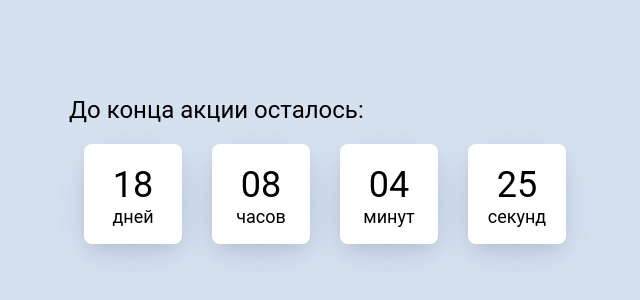
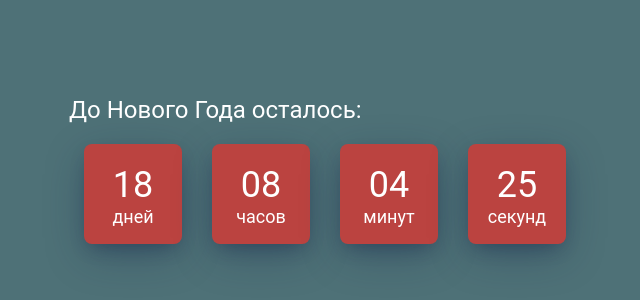
Before and after one commit to Leningram/SmallProjects, a plain HTML site: page index.html in a window 1280 px wide. Shown: the part 74-374 px from the top of the page, without its empty margins (315-955 px from the left). Drawn offline with Linux system fonts and the light colour scheme.

Commit message:
stylized to NewYear

```diff
--- a/css/style.css
+++ b/css/style.css
@@ -7,7 +7,8 @@ sans-serif;
 }
 
 body {
-    background: #D6E1F0;
+    color: white;
+    background: #4E7177;
 }
 
 .timer__block {
@@ -20,7 +21,6 @@ body {
     font-weight: normal;
     font-size: 24px;
     line-height: 28px;
-    color: #000000;
 }
 
 .timer__block-clock {
@@ -37,9 +37,9 @@ body {
     height: 100px;
     left: 578px;
     top: 217px;
-    background: #FFFFFF;
-    box-shadow: 0px 8px 18px -6px rgba(24, 39, 75, 0.12),
-    0px 12px 42px -4px rgba(24, 39, 75, 0.12);
+    background: #BB4340;
+    box-shadow: 0px 8px 18px -6px rgba(24, 39, 75, 0.4),
+    0px 12px 42px -4px rgba(24, 39, 75, 0.4);
     border-radius: 8px;
     font-style: normal;
     font-weight: normal;
--- a/index.html
+++ b/index.html
@@ -8,7 +8,7 @@
   </head>
   <body>
     <div class="timer__block">
-      <div class="timer__block-title">До конца акции осталось:</div>
+      <div class="timer__block-title">До Нового Года осталось:</div>
       <div class="timer__block-clock">
         <div class="timer__block-card">
           <span id="days">11</span>
--- a/js/script.js
+++ b/js/script.js
@@ -1,4 +1,4 @@
-// window.addEventListener('DOMContentLoaded', () => {
+window.addEventListener('DOMContentLoaded', () => {
     const deadline = '2020-12-31';
 
     function getTimeRemaining(endtime) {
@@ -47,4 +47,4 @@ function setClock(selector, endtime) {
         }
     }
     setClock('.timer__block-clock', deadline);
-// });
+});
```
Lines whose indentation alone changed are shown as unchanged.
